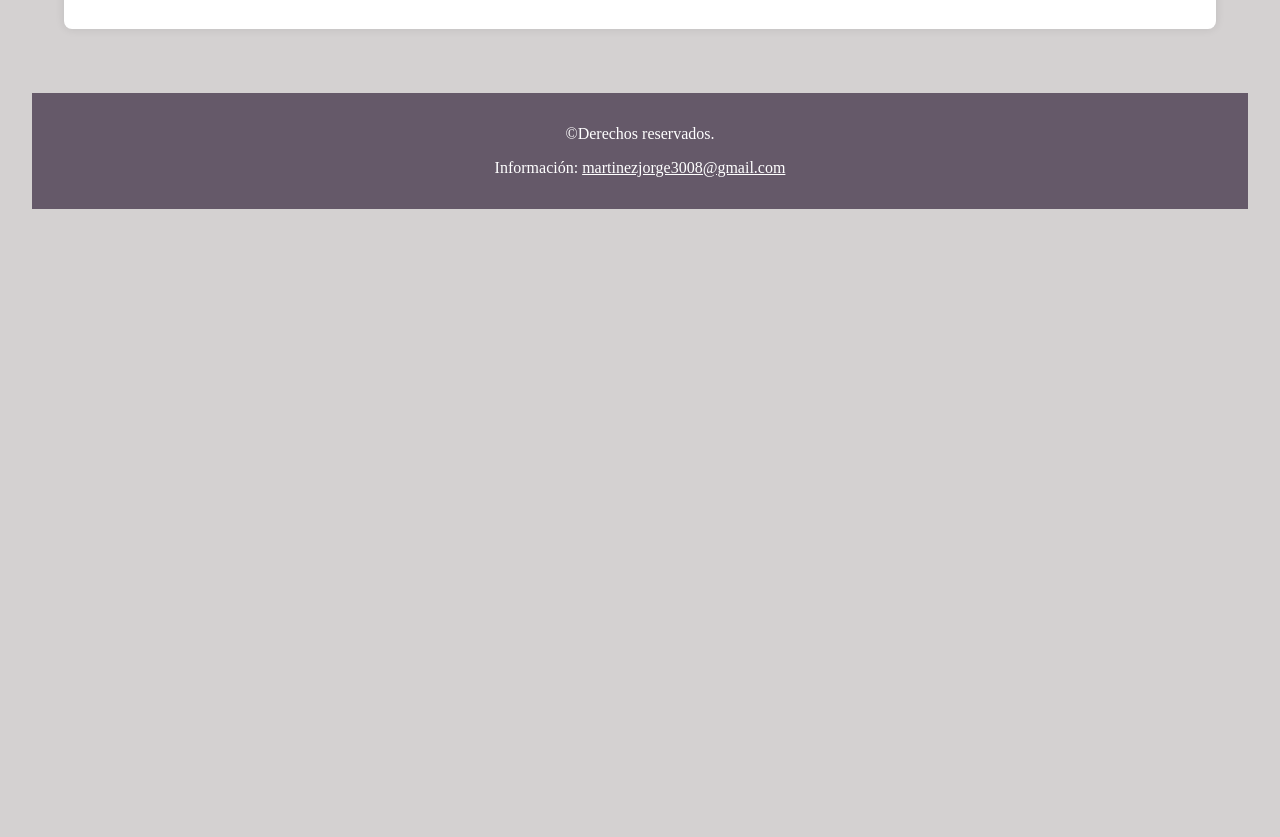
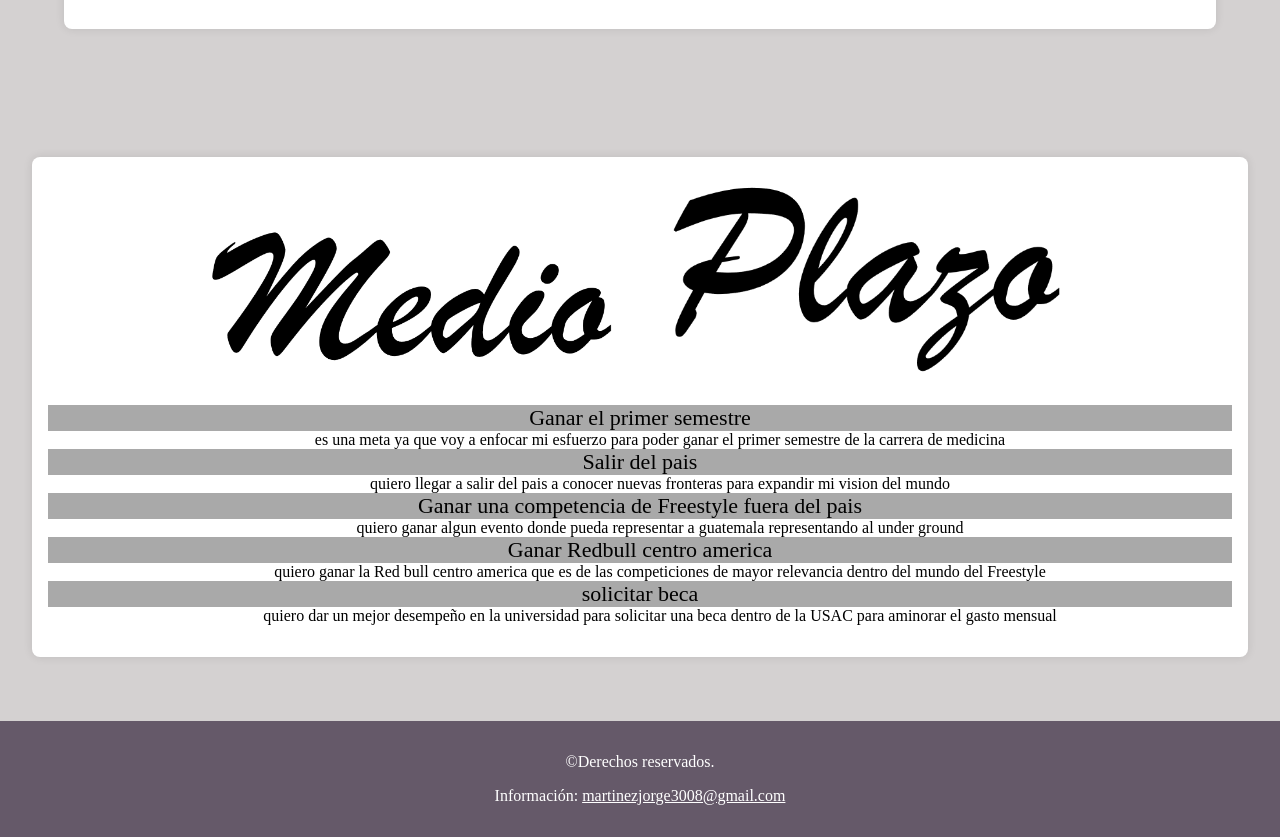
Before and after one commit to JorgeMartinez67/Proyecto-vida, a plain HTML site: page Metas.html in a window 1280 px wide. Shown: the part 1161-1998 px from the top of the page. Before the commit the page ends 1402 px from the top, so only its background shows below. Drawn offline with Linux system fonts and the light colour scheme.

Commit message:
Update Metas.html

```diff
--- a/Metas.html
+++ b/Metas.html
@@ -42,10 +42,28 @@
             <dd>una de msi metas es lograr entrar a la universidad de san carlos de Guatemala en la facultad de medicina</dd>
              <dt>Ganar una competencia de Freestyle</dt>
             <dd>Otra de mis metas es fuera del hambito academico ya que uno de mis hobbies y queiro ganar una competencia de la plaza donde estan mis memorias y mi corazon encuentra la pasion</dd>
-        <dt>trabajo de vacacionista</dd>
+        <dt>trabajo de vacacionista</dt>
         <dd>es mi meta ya que quiero ganar dinero para la univerdad para ayudar al gato de libros, uniformes y materiale</dt>
         <dt>terminar one piece</dt>
         <dd>es una de las series mas largas con las que me he topado pero me ha atrapado y quiero llegar a ponerme al dia con sus 1069 capitualos que van hasta la fecha</dd>
+        </dl>
+    </article>
+</section>
+<section></section>
+    <article class="offer">
+        <img src="Mediano.png" class="imgb">
+        <img src="plazo.png" class="imgb">
+        <dl>
+            <dt>Ganar el primer semestre</dt>
+            <dd>es una meta ya que voy a enfocar mi esfuerzo para poder ganar el primer semestre de la carrera de medicina</dd>
+             <dt>Salir del pais</dt>
+            <dd>quiero llegar a salir del pais a conocer nuevas fronteras para expandir mi vision del mundo</dd>
+             <dt>Ganar una competencia de Freestyle fuera del pais</dt>
+            <dd>quiero ganar algun evento donde pueda representar a guatemala representando al under ground</dd>
+        <dt>Ganar Redbull centro america</dt>
+        <dd>quiero ganar la Red bull centro america que es de las competiciones de mayor relevancia dentro del mundo del Freestyle</dt>
+        <dt>solicitar beca</dt>
+        <dd>quiero dar un mejor desempeño en la universidad para solicitar una beca dentro de la USAC para aminorar el gasto mensual</dd>
         </dl>
     </article>
 </section>
```
